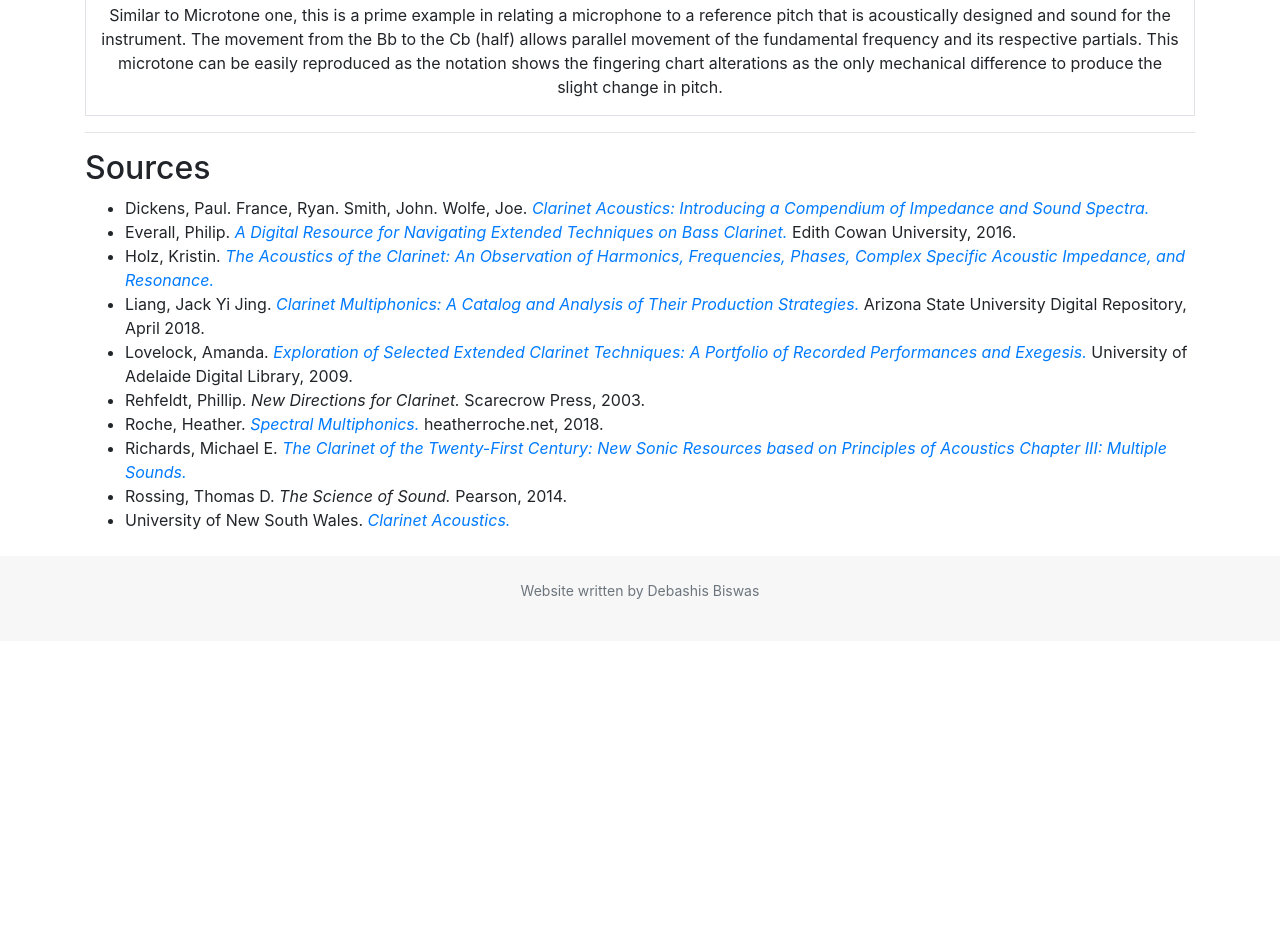
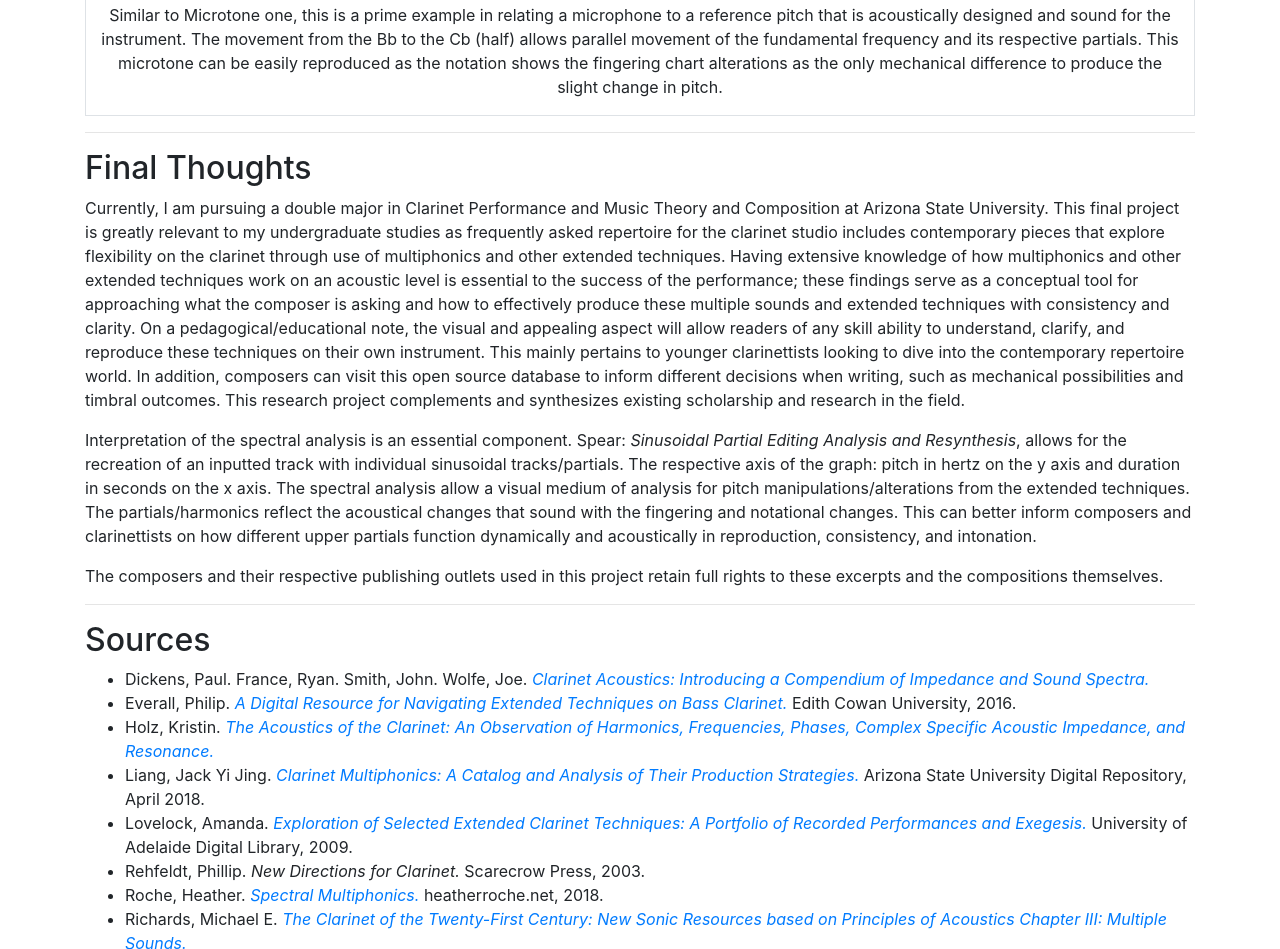
Before and after one commit to debashisbiswas/vashawn-analysis-website, a plain HTML site: page public/index.html in a window 1280 px wide. Shown: the part 4925-5874 px from the top of the page. Before the commit the page ends 5566 px from the top, so only its background shows below. Drawn offline with nearby package versions, Linux system fonts and the light colour scheme; some packages are replaced by stand-ins of ours.

Commit message:
added final thoughts section

```diff
--- a/public/index.html
+++ b/public/index.html
@@ -527,6 +527,21 @@
         <hr>
     </div>
 
+    <!-- Final Thoughts -->
+    <div class="container">
+        <h2>Final Thoughts</h2>
+        <p>
+            Currently, I am pursuing a double major in Clarinet Performance and Music Theory and Composition at Arizona State University. This final project is greatly relevant to my undergraduate studies as frequently asked repertoire for the clarinet studio includes contemporary pieces that explore flexibility on the clarinet through use of multiphonics and other extended techniques. Having extensive knowledge of how multiphonics and other extended techniques work on an acoustic level is essential to the success of the performance; these findings serve as a conceptual tool for approaching what the composer is asking and how to effectively produce these multiple sounds and extended techniques with consistency and clarity. On a pedagogical/educational note, the visual and appealing aspect will allow readers of any skill ability to understand, clarify, and reproduce these techniques on their own instrument. This mainly pertains to younger clarinettists looking to dive into the contemporary repertoire world. In addition, composers can visit this open source database to inform different decisions when writing, such as mechanical possibilities and timbral outcomes. This research project complements and synthesizes existing scholarship and research in the field.
+        </p>
+        <p>
+            Interpretation of the spectral analysis is an essential component. Spear: <i>Sinusoidal Partial Editing Analysis and Resynthesis</i>, allows for the recreation of an inputted track with individual sinusoidal tracks/partials. The respective axis of the graph: pitch in hertz on the y axis and duration in seconds on the x axis. The spectral analysis allow a visual medium of analysis for pitch manipulations/alterations from the extended techniques. The partials/harmonics reflect the acoustical changes that sound with the fingering and notational changes. This can better inform composers and clarinettists on how different upper partials function dynamically and acoustically in reproduction, consistency, and intonation.
+        </p>
+        <p>
+            The composers and their respective publishing outlets used in this project retain full rights to these excerpts and the compositions themselves.
+        </p>
+        <hr>
+    </div>
+
     <!-- Sources -->
     <div class="container">
         <h2>Sources</h2>
```
